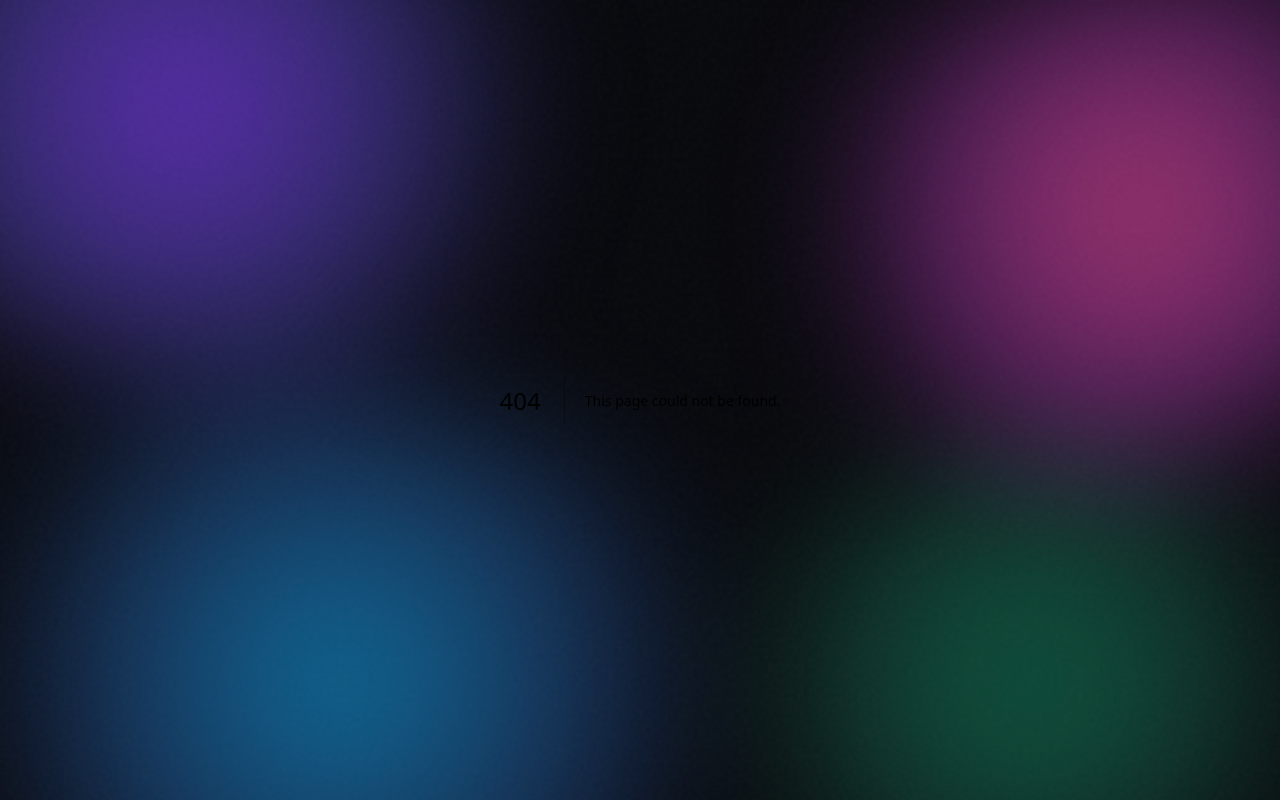
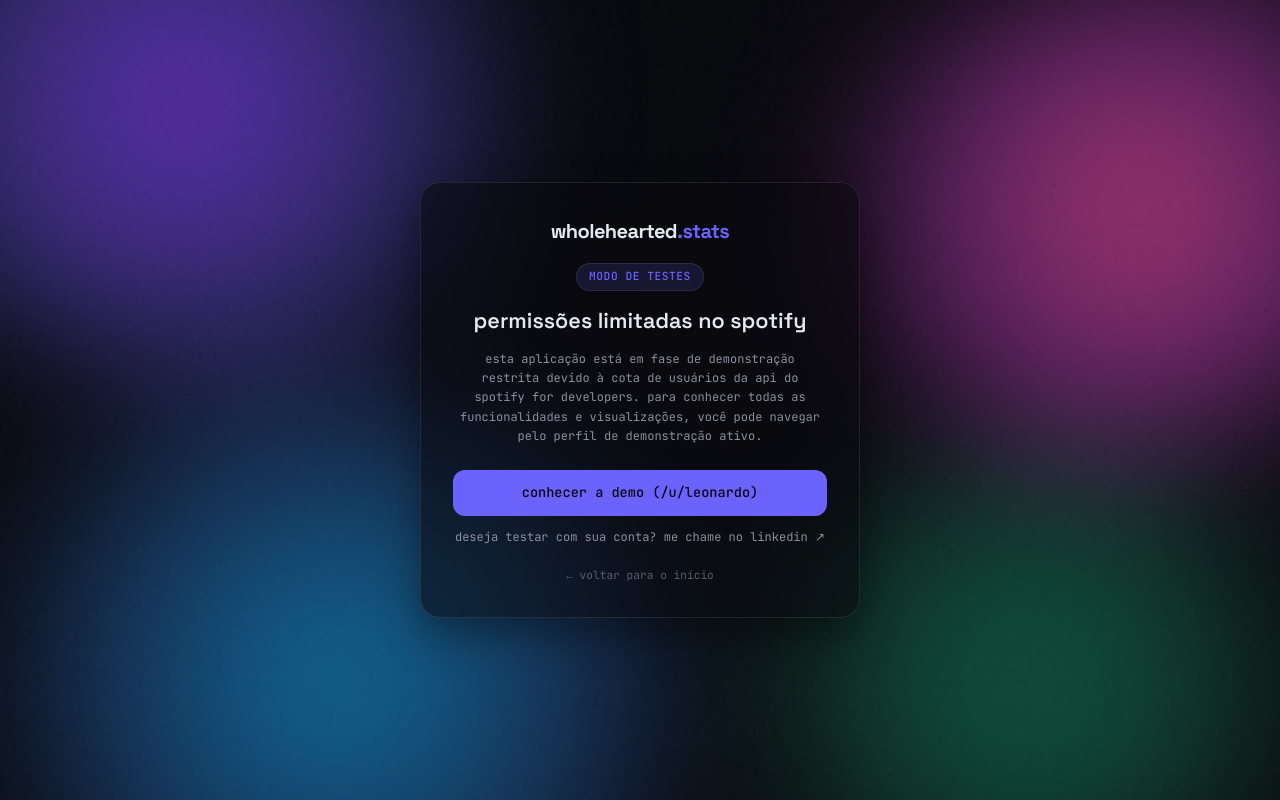
Before and after one commit to leolimalimao/wholehearted-web, a Next.js app: page /auth/restricted in a window 1280 px wide. Before the commit this address had no page. Built offline with nearby package versions, Linux system fonts and the light colour scheme.

Commit message:
feat: implement restricted access page and login screen component with updated documentation

```diff
--- /dev/null
+++ b/src/app/auth/restricted/page.module.css
@@ -0,0 +1,127 @@
+.wrapper {
+  min-height: 100vh;
+  display: flex;
+  flex-direction: column;
+  align-items: center;
+  justify-content: center;
+  padding: var(--space-4);
+  background: transparent;
+}
+
+.card {
+  background: var(--glass-bg);
+  border: 1px solid var(--glass-border);
+  backdrop-filter: var(--glass-blur);
+  -webkit-backdrop-filter: var(--glass-blur);
+  border-radius: var(--radius-lg);
+  padding: var(--space-6);
+  max-width: 440px;
+  width: 100%;
+  display: flex;
+  flex-direction: column;
+  align-items: center;
+  text-align: center;
+  gap: var(--space-4);
+  box-shadow: 0 16px 40px rgba(0, 0, 0, 0.4);
+}
+
+.brand {
+  font-family: var(--font-display);
+  font-size: 1.25rem;
+  font-weight: 700;
+  color: var(--color-text);
+  letter-spacing: -0.03em;
+  text-decoration: none;
+}
+
+.accent {
+  color: var(--color-accent);
+}
+
+.badge {
+  font-family: var(--font-mono);
+  font-size: 0.7rem;
+  font-weight: 500;
+  color: var(--color-accent);
+  background: var(--color-accent-dim);
+  border: 1px solid var(--glass-border);
+  padding: var(--space-1) var(--space-3);
+  border-radius: var(--radius-full);
+  letter-spacing: 0.05em;
+  text-transform: uppercase;
+}
+
+.title {
+  font-family: var(--font-display);
+  font-size: 1.35rem;
+  font-weight: 600;
+  color: var(--color-text);
+  line-height: 1.25;
+}
+
+.description {
+  font-family: var(--font-mono);
+  font-size: 0.75rem;
+  color: var(--color-muted);
+  line-height: 1.6;
+}
+
+.actions {
+  display: flex;
+  flex-direction: column;
+  align-items: center;
+  gap: var(--space-3);
+  width: 100%;
+  margin-top: var(--space-2);
+}
+
+.primaryButton {
+  font-family: var(--font-mono);
+  font-size: 0.85rem;
+  font-weight: 500;
+  color: var(--color-bg);
+  background: var(--color-accent);
+  border: none;
+  border-radius: var(--radius-md);
+  padding: var(--space-3) var(--space-6);
+  cursor: pointer;
+  text-decoration: none;
+  width: 100%;
+  text-align: center;
+  transition: opacity 0.15s ease;
+}
+
+.primaryButton:hover {
+  opacity: 0.85;
+}
+
+.secondaryLink {
+  font-family: var(--font-mono);
+  font-size: 0.75rem;
+  color: var(--color-muted);
+  text-decoration: none;
+  transition: color 0.15s ease;
+  display: inline-flex;
+  align-items: center;
+  gap: 4px;
+}
+
+.secondaryLink:hover {
+  color: var(--color-accent);
+  text-decoration: underline;
+}
+
+.homeLink {
+  font-family: var(--font-mono);
+  font-size: 0.7rem;
+  color: var(--color-muted);
+  opacity: 0.6;
+  text-decoration: none;
+  transition: opacity 0.15s ease, color 0.15s ease;
+  margin-top: var(--space-2);
+}
+
+.homeLink:hover {
+  opacity: 1;
+  color: var(--color-text);
+}
--- /dev/null
+++ b/src/app/auth/restricted/page.tsx
@@ -0,0 +1,51 @@
+import { Metadata } from 'next';
+import Link from 'next/link';
+import styles from './page.module.css';
+
+export const metadata: Metadata = {
+  title: 'Acesso restrito — wholehearted.stats',
+  description: 'Aplicativo em modo de testes limitados pelo Spotify for Developers.',
+};
+
+export default function RestrictedAccessPage() {
+  const linkedinUrl = 'https://www.linkedin.com/in/leonardolimaalves/';
+
+  return (
+    <div className={styles.wrapper}>
+      <div className={styles.card}>
+        <Link href="/" className={styles.brand}>
+          wholehearted<span className={styles.accent}>.stats</span>
+        </Link>
+
+        <span className={styles.badge}>modo de testes</span>
+
+        <h1 className={styles.title}>permissões limitadas no spotify</h1>
+
+        <p className={styles.description}>
+          esta aplicação está em fase de demonstração restrita devido à cota de usuários
+          da api do spotify for developers. para conhecer todas as funcionalidades e visualizações,
+          você pode navegar pelo perfil de demonstração ativo.
+        </p>
+
+        <div className={styles.actions}>
+          <Link href="/u/leonardo" className={styles.primaryButton}>
+            conhecer a demo (/u/leonardo)
+          </Link>
+
+          <a
+            href={linkedinUrl}
+            target="_blank"
+            rel="noopener noreferrer"
+            className={styles.secondaryLink}
+          >
+            deseja testar com sua conta? me chame no linkedin ↗
+          </a>
+
+          <Link href="/" className={styles.homeLink}>
+            ← voltar para o início
+          </Link>
+        </div>
+      </div>
+    </div>
+  );
+}
--- a/src/app/components/ui/LoginScreen.module.css
+++ b/src/app/components/ui/LoginScreen.module.css
@@ -51,6 +51,26 @@
   opacity: 0.85;
 }
 
+.actions {
+  display: flex;
+  flex-direction: column;
+  align-items: center;
+  gap: var(--space-3);
+}
+
+.demoLink {
+  font-family: var(--font-mono);
+  font-size: 0.75rem;
+  color: var(--color-muted);
+  text-decoration: none;
+  transition: color 0.15s ease;
+}
+
+.demoLink:hover {
+  color: var(--color-accent);
+  text-decoration: underline;
+}
+
 .note {
   font-family: var(--font-mono);
   font-size: 0.7rem;
```
Also changed, not shown: src/app/components/ui/LoginScreen.tsx (+10 -3 lines), 1 other file (tests, documents, lock files or other folders).
